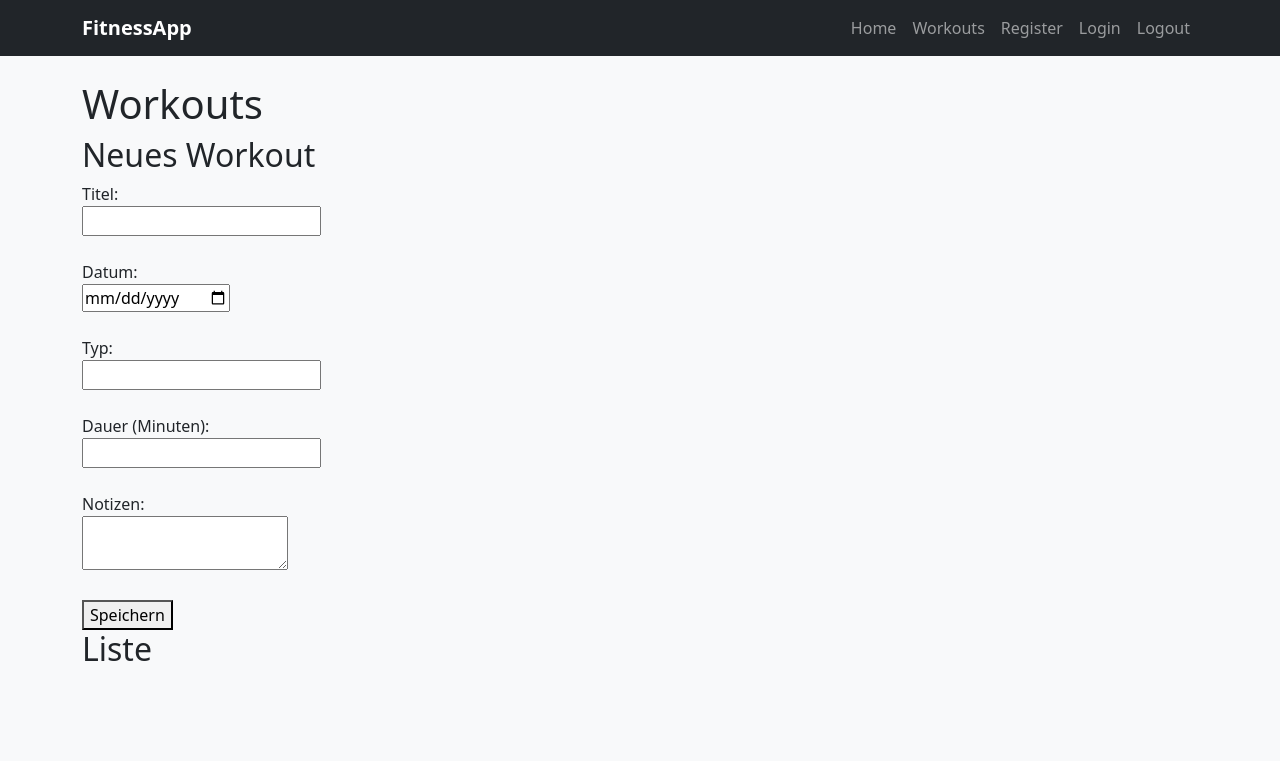
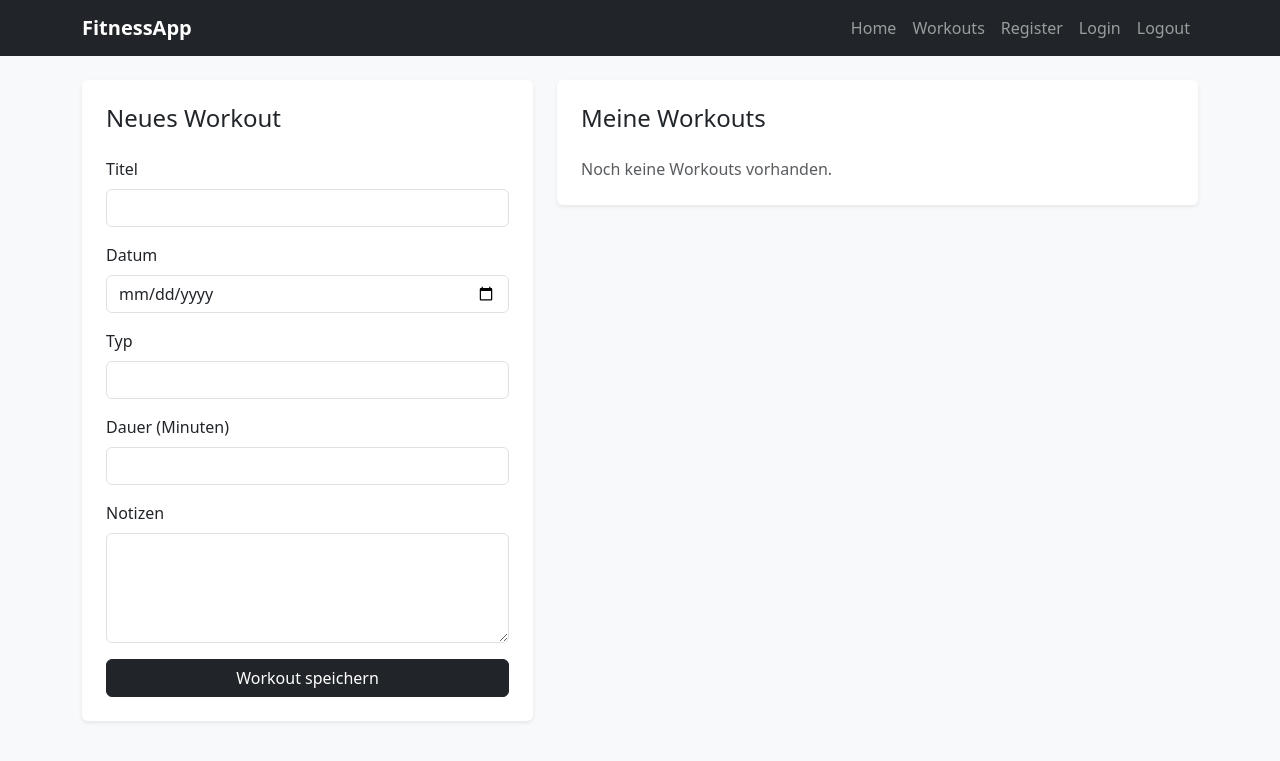
Before and after one commit to Mihailopavic/fitnessapp, a Flask app: page /workouts in a window 1280 px wide. Shown: the top 761 px of the page. Run offline with Flask 3, Linux system fonts and the light colour scheme; the visitor is signed in with stand-in values (Sample User, id 1).

Commit message:
style workouts page

```diff
--- a/templates/workouts.html
+++ b/templates/workouts.html
@@ -1,41 +1,92 @@
 {% extends "base.html" %}
+
 {% block content %}
-  <h1>Workouts</h1>
+<div class="row">
+    <div class="col-lg-5 mb-4">
+        <div class="card shadow-sm border-0">
+            <div class="card-body p-4">
+                <h2 class="h4 mb-4">Neues Workout</h2>
 
-  {% if error %}
-    <p style="color:red">{{ error }}</p>
-  {% endif %}
+                {% if error %}
+                    <div class="alert alert-danger">{{ error }}</div>
+                {% endif %}
 
-<h2>Neues Workout</h2>
+                <form method="post">
+                    <div class="mb-3">
+                        <label class="form-label">Titel</label>
+                        <input type="text" name="title" class="form-control" value="{{ title_value or '' }}">
+                    </div>
 
-<form method="POST">
+                    <div class="mb-3">
+                        <label class="form-label">Datum</label>
+                        <input type="date" name="workout_date" class="form-control" value="{{ workout_date_value or '' }}">
+                    </div>
 
-Titel:<br>
-<input type="text" name="title" required><br><br>
+                    <div class="mb-3">
+                        <label class="form-label">Typ</label>
+                        <input type="text" name="workout_type" class="form-control" value="{{ workout_type_value or '' }}">
+                    </div>
 
-Datum:<br>
-<input type="date" name="workout_date" required><br><br>
+                    <div class="mb-3">
+                        <label class="form-label">Dauer (Minuten)</label>
+                        <input type="number" name="duration_min" class="form-control" value="{{ duration_value or '' }}">
+                    </div>
 
-Typ:<br>
-<input type="text" name="workout_type" required><br><br>
+                    <div class="mb-3">
+                        <label class="form-label">Notizen</label>
+                        <textarea name="notes" class="form-control" rows="4">{{ notes_value or '' }}</textarea>
+                    </div>
 
-Dauer (Minuten):<br>
-<input type="number" name="duration_min" required><br><br>
+                    <button type="submit" class="btn btn-dark w-100">Workout speichern</button>
+                </form>
+            </div>
+        </div>
+    </div>
 
-Notizen:<br>
-<textarea name="notes"></textarea><br><br>
+    <div class="col-lg-7">
+        <div class="card shadow-sm border-0">
+            <div class="card-body p-4">
+                <h2 class="h4 mb-4">Meine Workouts</h2>
 
-<button type="submit">Speichern</button>
-
-</form>
-
-  <h2>Liste</h2>
-  <ul>
-    {% for w in items %}
-      <li>
-        {{ w.title }} - {{ w.duration_min }} min
-        <a href="/workouts/delete/{{ w.id }}">Delete</a>
-      </li>
-    {% endfor %}
-  </ul>
+                {% if workouts %}
+                    <div class="table-responsive">
+                        <table class="table align-middle">
+                            <thead>
+                                <tr>
+                                    <th>Titel</th>
+                                    <th>Datum</th>
+                                    <th>Typ</th>
+                                    <th>Dauer</th>
+                                    <th>Aktion</th>
+                                </tr>
+                            </thead>
+                            <tbody>
+                                {% for w in workouts %}
+                                <tr>
+                                    <td>{{ w.title }}</td>
+                                    <td>{{ w.workout_date }}</td>
+                                    <td>{{ w.workout_type }}</td>
+                                    <td>{{ w.duration_min }} min</td>
+                                    <td>
+                                        <a href="/workouts/delete/{{ w.id }}" class="btn btn-sm btn-outline-danger">Löschen</a>
+                                    </td>
+                                </tr>
+                                {% if w.notes %}
+                                <tr>
+                                    <td colspan="5" class="text-muted small">
+                                        <strong>Notizen:</strong> {{ w.notes }}
+                                    </td>
+                                </tr>
+                                {% endif %}
+                                {% endfor %}
+                            </tbody>
+                        </table>
+                    </div>
+                {% else %}
+                    <p class="text-muted mb-0">Noch keine Workouts vorhanden.</p>
+                {% endif %}
+            </div>
+        </div>
+    </div>
+</div>
 {% endblock %}
```
